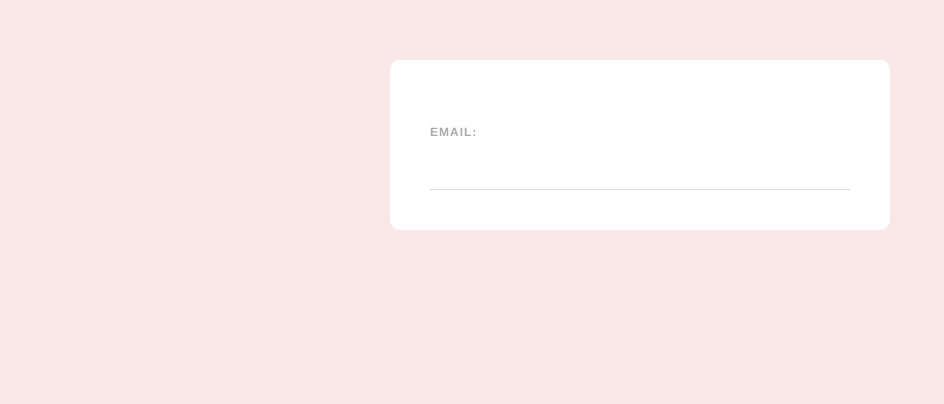
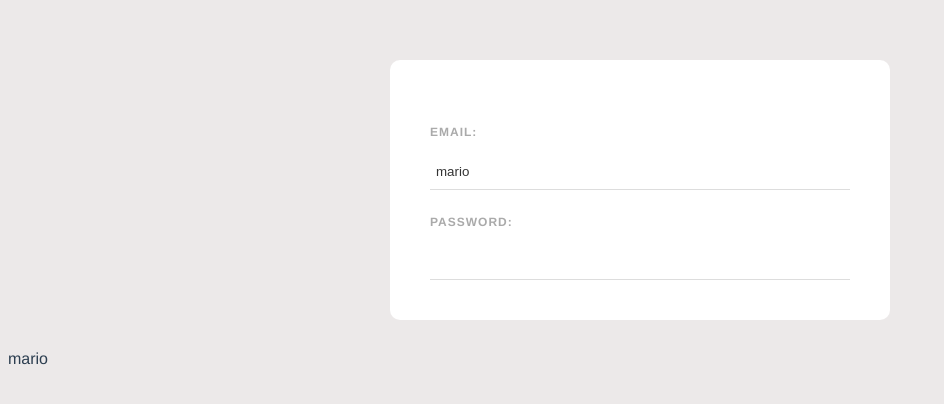
Before and after one commit to arvindk07/web-form-vue, a Vue app: page / in a window 1280 px wide. Shown: the top 404 px of the page, without its empty margins (0-944 px from the left). Built offline with nearby package versions, Linux system fonts and the light colour scheme.

Commit message:
2 way data binding

```diff
--- a/src/App.vue
+++ b/src/App.vue
@@ -21,6 +21,6 @@ export default {
   font-family: Avenir, Helvetica, Arial, sans-serif;
 }
 body {
-  background: rgb(250, 231, 231);
+  background: rgb(236, 233, 233);
 }
 </style>
--- a/src/components/SignupForm.vue
+++ b/src/components/SignupForm.vue
@@ -1,12 +1,20 @@
 <template>
   <form>
     <label>Email:</label>
-    <input type="email" required />
+    <input type="email" required v-model="email" />
+    <label>Password:</label>
+    <input type="password" required v-model="password" />
   </form>
+  <p>{{ email }}</p>
+  <p>{{ password }}</p>
 </template>
 
 <script>
-export default {};
+export default {
+  data() {
+    return { email: "mario", password: "" };
+  },
+};
 </script>
 
 <style>
```
